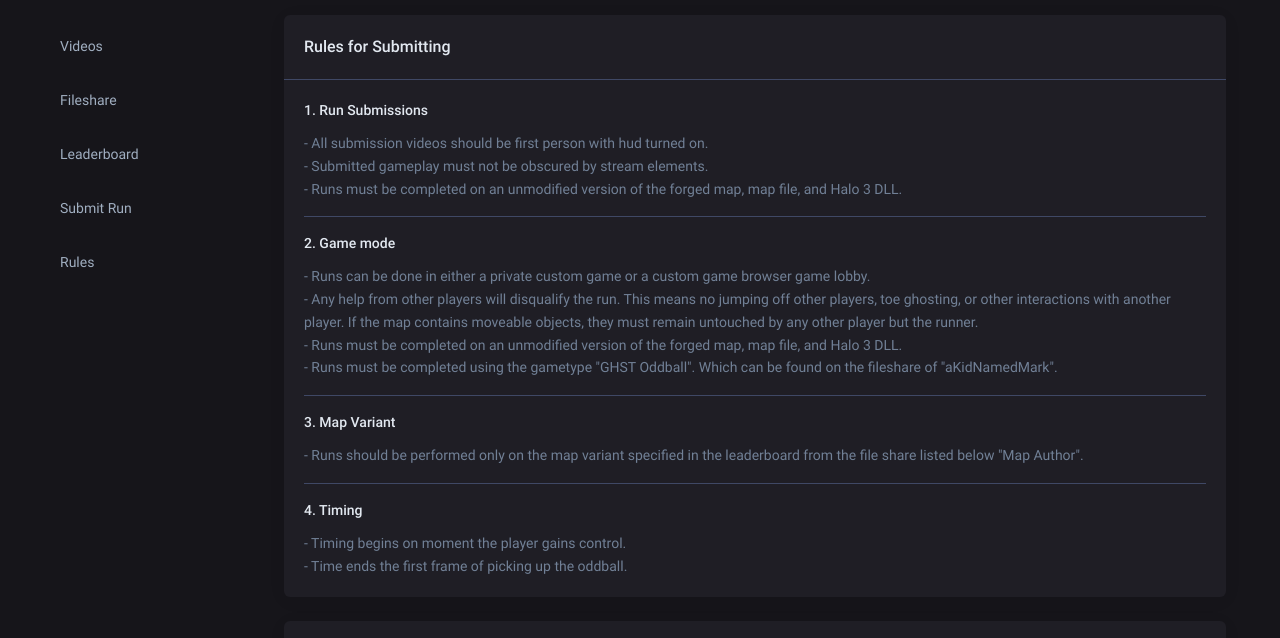
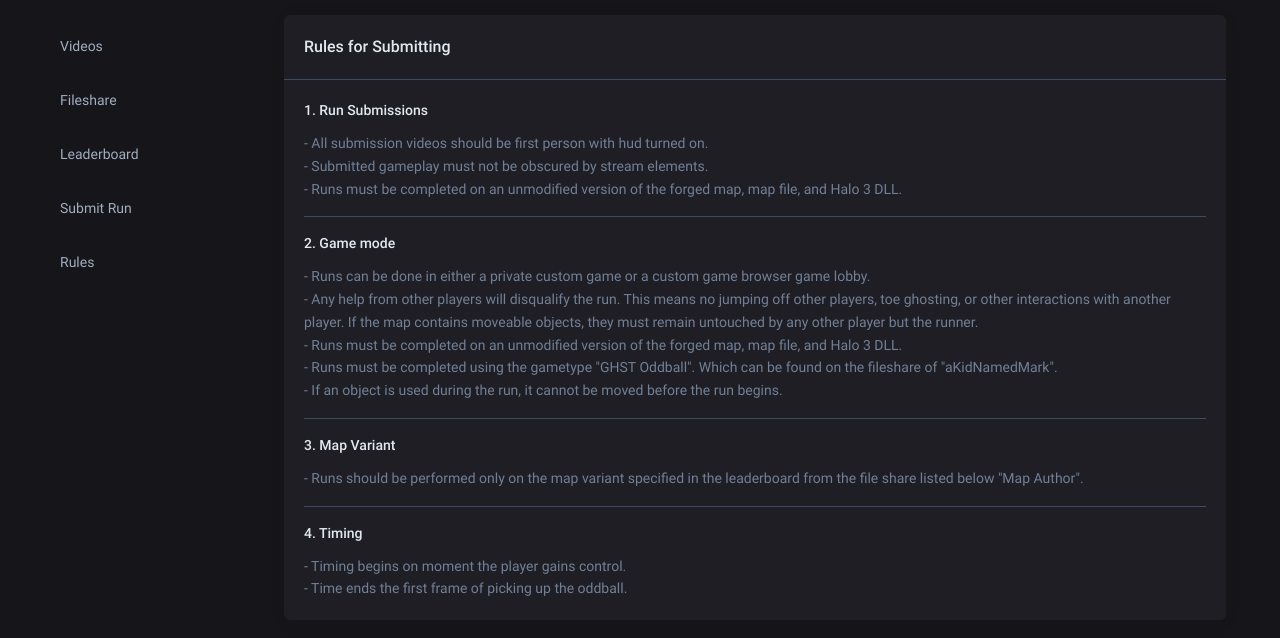
Before and after one commit to Exhibitmark/exhibitmark.github.io, a plain HTML site: page rules.html in a window 1280 px wide. Shown: the part 86-724 px from the top of the page. Drawn offline with nearby package versions, Linux system fonts and the light colour scheme.

Commit message:
Update rules.html

```diff
--- a/rules.html
+++ b/rules.html
@@ -85,6 +85,9 @@
                                                 <div class="accordion-body text-gray-700 dark:text-gray-600 leading-relaxed">
                                                     - Runs must be completed using the gametype "GHST Oddball". Which can be found on the fileshare of "aKidNamedMark".
                                                 </div>
+                                                <div class="accordion-body text-gray-700 dark:text-gray-600 leading-relaxed">
+                                                    - If an object is used during the run, it cannot be moved before the run begins.
+                                                </div>
                                             </div>
                                         </div>
 
```
